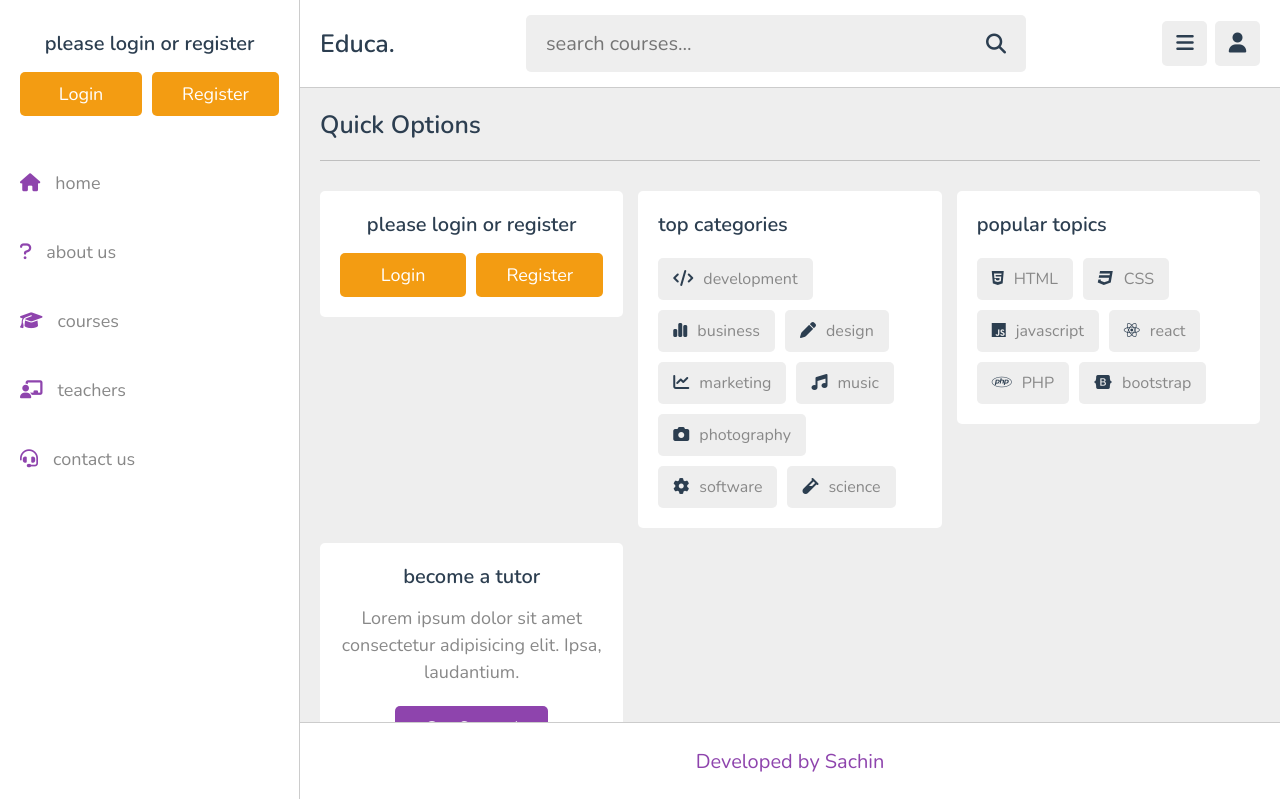
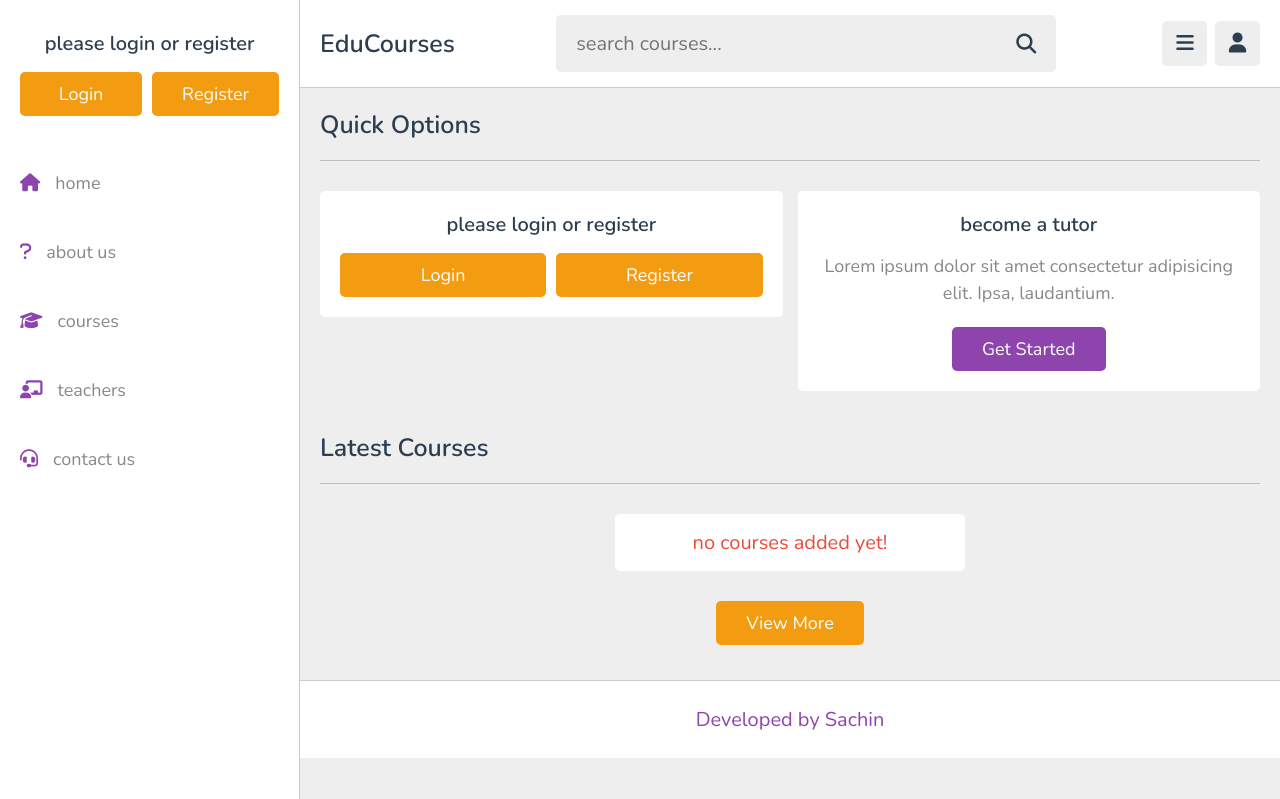
Before and after one commit to Sachin066/College_Project_EduCourses, a PHP site: page /home.php in a window 1280 px wide. Shown: the top 799 px of the page. Run offline with PHP 8.4, Linux system fonts and the light colour scheme; data that the repository does not hold is empty.

Commit message:
last chanege

```diff
--- a/components/user_header.php
+++ b/components/user_header.php
@@ -15,7 +15,7 @@ if(isset($message)){
 
    <section class="flex">
 
-      <a href="home.php" class="logo">Educa.</a>
+      <a href="home.php" class="logo">EduCourses</a>
 
       <form action="search_course.php" method="post" class="search-form">
          <input type="text" name="search_course" placeholder="search courses..." required maxlength="100">
--- a/home.php
+++ b/home.php
@@ -79,31 +79,6 @@ $total_bookmarked = $select_bookmark->rowCount();
       }
       ?>
 
-      <div class="box">
-         <h3 class="title">top categories</h3>
-         <div class="flex">
-            <a href="search_course.php?"><i class="fas fa-code"></i><span>development</span></a>
-            <a href="#"><i class="fas fa-chart-simple"></i><span>business</span></a>
-            <a href="#"><i class="fas fa-pen"></i><span>design</span></a>
-            <a href="#"><i class="fas fa-chart-line"></i><span>marketing</span></a>
-            <a href="#"><i class="fas fa-music"></i><span>music</span></a>
-            <a href="#"><i class="fas fa-camera"></i><span>photography</span></a>
-            <a href="#"><i class="fas fa-cog"></i><span>software</span></a>
-            <a href="#"><i class="fas fa-vial"></i><span>science</span></a>
-         </div>
-      </div>
-
-      <div class="box">
-         <h3 class="title">popular topics</h3>
-         <div class="flex">
-            <a href="#"><i class="fab fa-html5"></i><span>HTML</span></a>
-            <a href="#"><i class="fab fa-css3"></i><span>CSS</span></a>
-            <a href="#"><i class="fab fa-js"></i><span>javascript</span></a>
-            <a href="#"><i class="fab fa-react"></i><span>react</span></a>
-            <a href="#"><i class="fab fa-php"></i><span>PHP</span></a>
-            <a href="#"><i class="fab fa-bootstrap"></i><span>bootstrap</span></a>
-         </div>
-      </div>
 
       <div class="box tutor">
          <h3 class="title">become a tutor</h3>
```
Also changed, not shown: about.php (+0 -36 lines).
